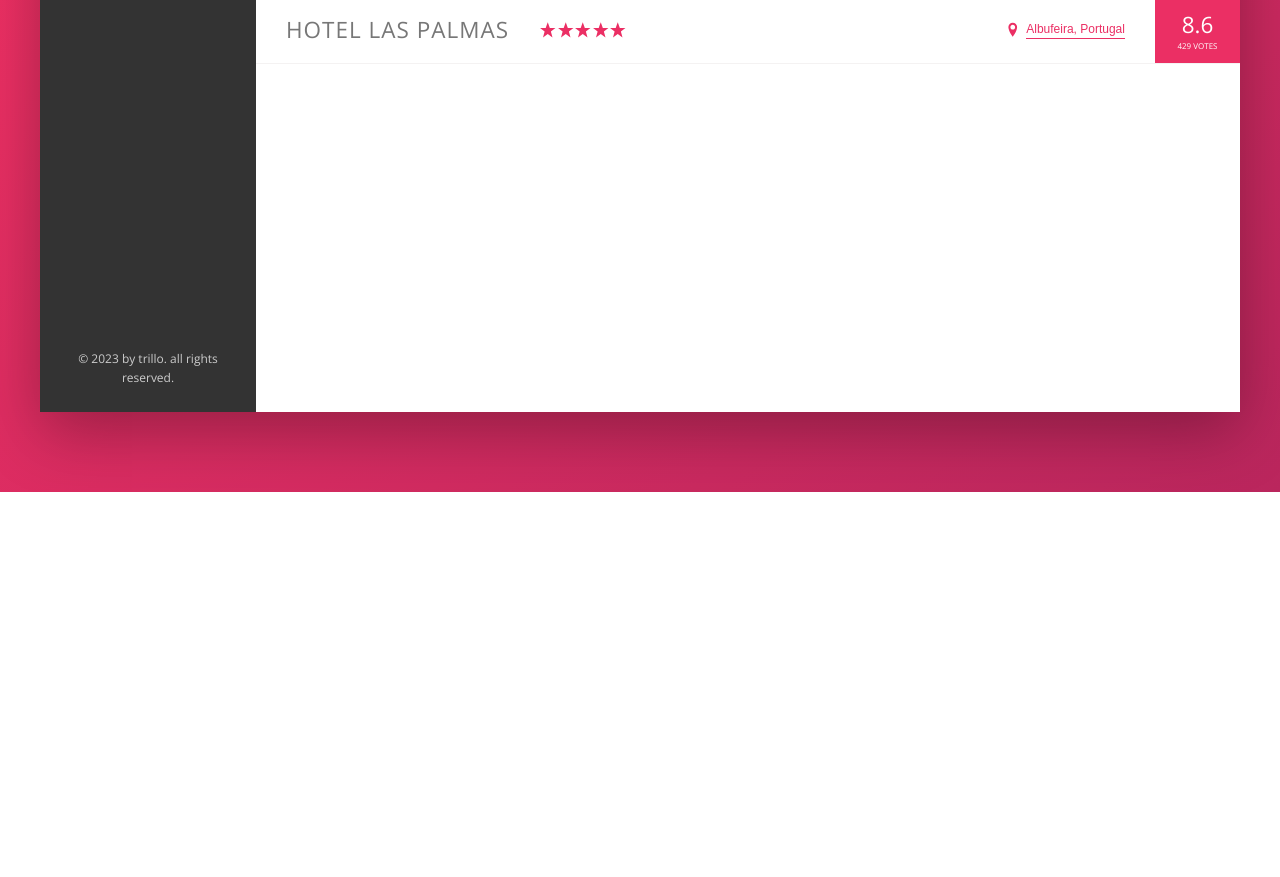
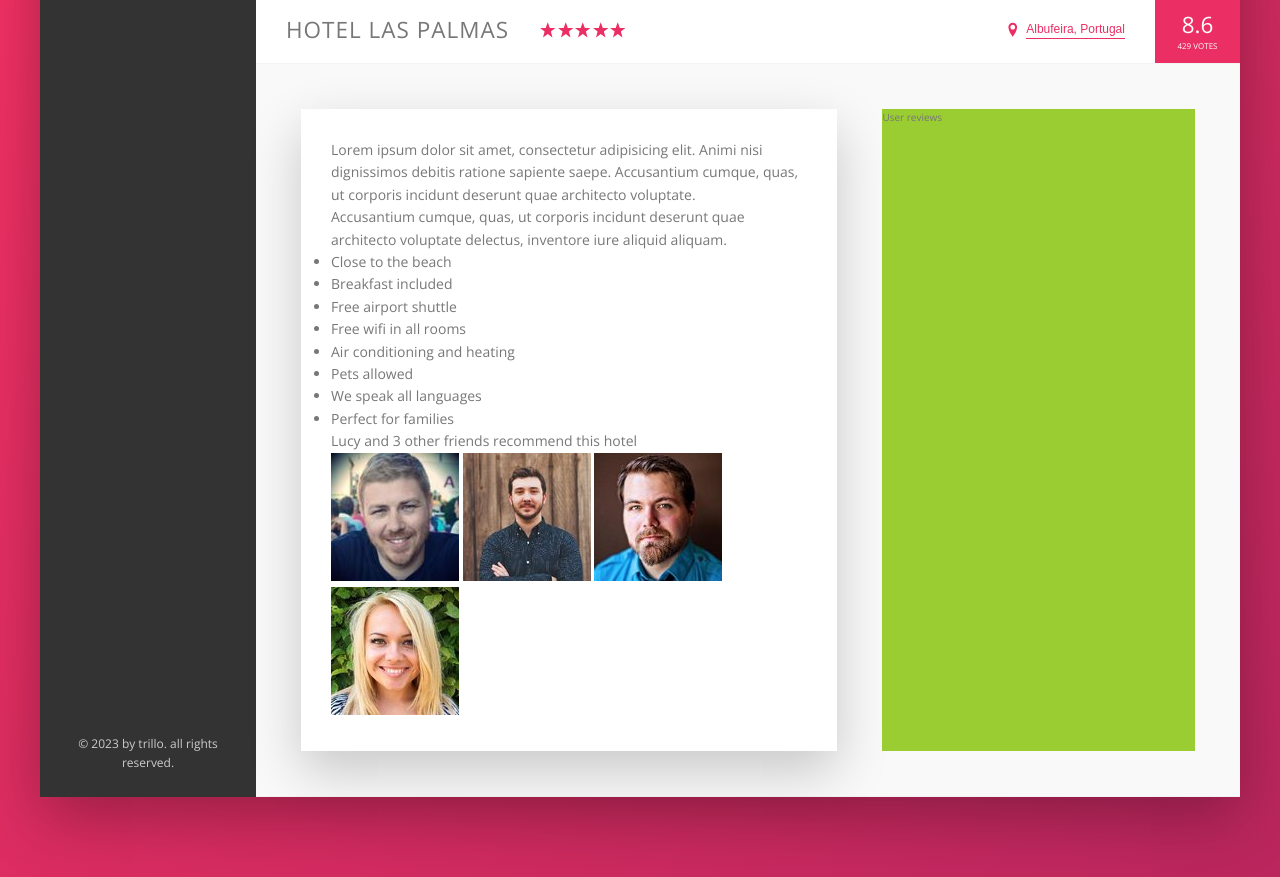
Before and after one commit to TalPO24/Trillo, a website: page index.html in a window 1280 px wide. Shown: the part 538-1415 px from the top of the page. Before the commit the page ends 1030 px from the top, so only its background shows below. Drawn offline with nearby package versions, Linux system fonts and the light colour scheme.

Commit message:
Building the description section

```diff
--- a/index.html
+++ b/index.html
@@ -139,6 +139,41 @@
 
                 </div>
 
+                <div class="detail">
+                    <div class="description">
+                        <p class="paragraph">
+                            Lorem ipsum dolor sit amet, consectetur adipisicing elit. Animi nisi dignissimos debitis ratione sapiente saepe. Accusantium cumque, quas, ut corporis incidunt deserunt quae architecto voluptate.
+                        </p>
+                        <p class="paragraph">
+                            Accusantium cumque, quas, ut corporis incidunt deserunt quae architecto voluptate delectus, inventore iure aliquid aliquam.
+                        </p>
+                        <ul class="list">
+                            <li class="list__item">Close to the beach</li>
+                            <li class="list__item">Breakfast included</li>
+                            <li class="list__item">Free airport shuttle</li>
+                            <li class="list__item">Free wifi in all rooms</li>
+                            <li class="list__item">Air conditioning and heating</li>
+                            <li class="list__item">Pets allowed</li>
+                            <li class="list__item">We speak all languages</li>
+                            <li class="list__item">Perfect for families</li>
+                        </ul>
+                        <div class="recommend">
+                            <p class="recommend__count">
+                                Lucy and 3 other friends recommend this hotel
+                            </p>
+                            <div class="recommend__friends">
+                                <img src="img/user-3.jpg" alt="user 3" class="recommend__photo">
+                                <img src="img/user-4.jpg" alt="user 4" class="recommend__photo">
+                                <img src="img/user-5.jpg" alt="user 5" class="recommend__photo">
+                                <img src="img/user-6.jpg" alt="user 6" class="recommend__photo">
+                            </div>
+                        </div>
+                    </div>
+
+                    <div class="user-reviews">
+                        User reviews
+                    </div>
+                </div>
             </main>
         </div>
     </div>
--- a/sass/_base.scss
+++ b/sass/_base.scss
@@ -11,7 +11,9 @@
     --color-Grey-dark-1: #333;
     --color-Grey-dark-2: #777;
     --color-Grey-dark-3: #999;
-    --shadow-dark: 0 2rem 6rem rgba(0, 0, 0, 0.3)
+    --shadow-dark: 0 2rem 6rem rgba(0, 0, 0, 0.3);
+    --shadow-light: 0 2rem 5rem rgba(0, 0, 0, 0.2);
+    --line: 1px solid var(--color-Grey-light-2);
 }
 
 //* Global reset.
--- a/sass/_component.scss
+++ b/sass/_component.scss
@@ -167,7 +167,7 @@
     .overview {
         display: flex;
         align-items: center;
-        border-bottom: 1px solid var(--color-Grey-light-2);
+        border-bottom: var(--line);
         &__heading {
             font-size: 2.25rem;
             font-weight: 300;
--- a/sass/_layout.scss
+++ b/sass/_layout.scss
@@ -10,7 +10,7 @@
     font-size: 1.4rem;
     height: 7rem;
     background-color: #fff;
-    border-bottom: 1px solid var(--color-Grey-light-2);
+    border-bottom: var(--line);
     display: flex;
     justify-content: space-between;
     align-items: center;
@@ -30,7 +30,26 @@
 
 .hotel-view {
     background-color: #fff;
-    // tests
-    height: 80rem;
     flex: 1;
 }
+
+.detail {
+    display: flex;
+    padding: 4.5rem;
+    background-color: var(--color-Grey-light-1);
+    border-bottom: var(--line);
+}
+
+.description {
+    font-size: 1.4rem;
+    background-color: #fff;
+    box-shadow: var(--shadow-light);
+    padding: 3rem;
+    flex: 0 0 60%;
+    margin-right: 4.5rem;
+}
+
+.user-reviews {
+    background-color: yellowgreen;
+    flex: 1;
+}
```
Also changed, not shown: sass/main.css, 1 other file.
